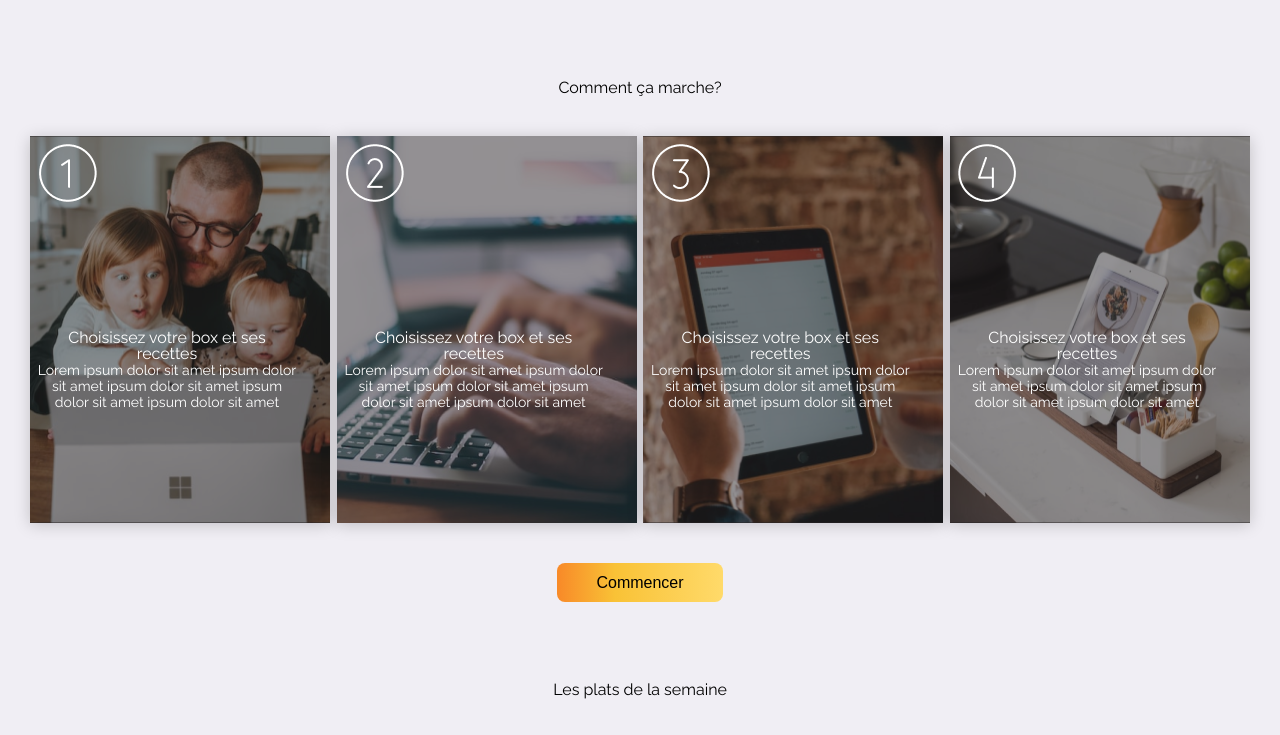
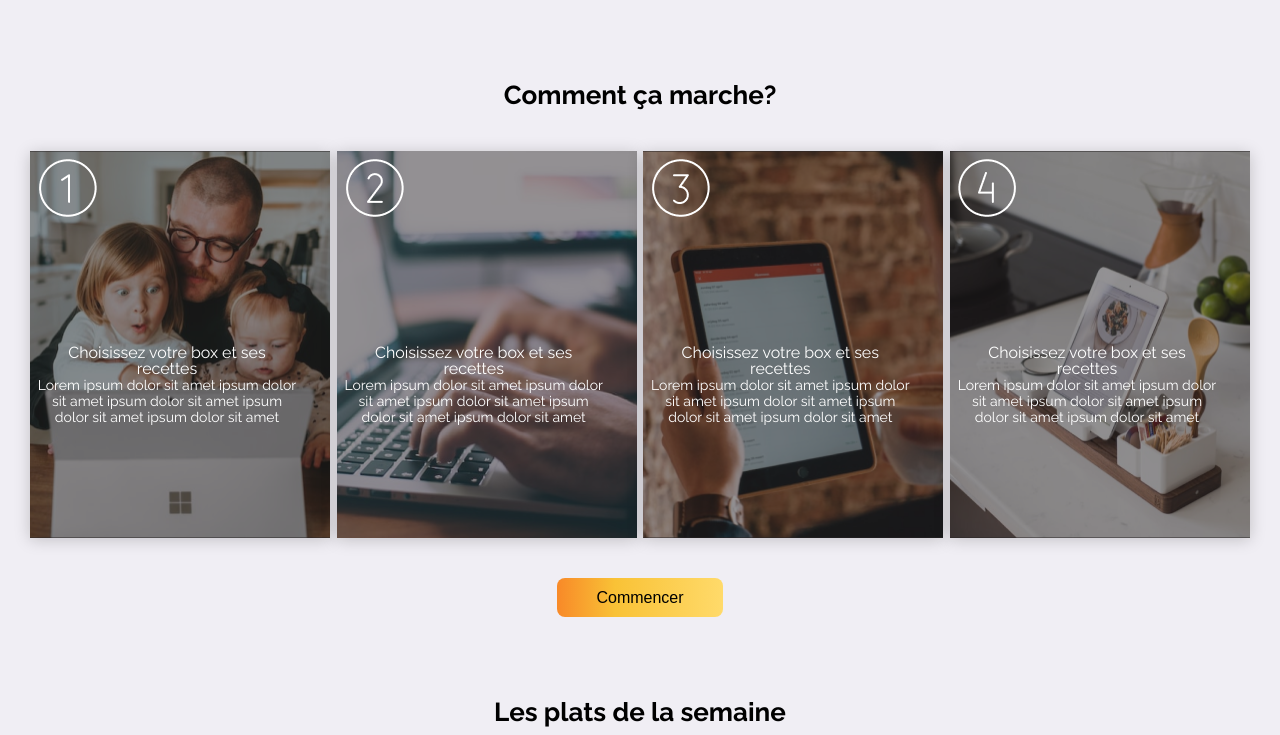
Before and after one commit to LostLemonCurd/sprint-minus, a plain HTML site: page index.html in a window 1280 px wide. Shown: the part 883-1618 px from the top of the page. Drawn offline with Linux system fonts and the light colour scheme.

Commit message:
added font-weight to title h2

```diff
--- a/index.html
+++ b/index.html
@@ -53,7 +53,7 @@
         </div>
         <!-- Comment ça marche? -->
         <div class="section-steps">
-            <h2>Comment ça marche?</h2>
+            <h2 class="h2">Comment ça marche?</h2>
             <div class="cards-step">
                 <div class="card">
                     <div class="etape-img">
@@ -100,7 +100,7 @@
         </div>
         <!-- Menu de la semaine -->
         <div class="menu">
-            <h2>Les plats de la semaine</h2>
+            <h2 class="h2">Les plats de la semaine</h2>
             <div class="menu-cards">
                 <div class="card">
                     <div class="card-img">
@@ -147,13 +147,13 @@
                 <img src="img/lifestyle.png" alt="Lifestyle pic">
             </div>
             <div class="lifestyle-infos">
-                <h2>Ce que disent nos abonnés</h2>
+                <h2 class="h2">Ce que disent nos abonnés</h2>
                 <p class="body1">@utilisateur<br><br>Très bonne expérience 👌, il y a un grand choix de menus, les plats proposés sont très bons ! 😋<br><br>#minus #box #enfants</p>
             </div>
         </div>
         <!-- Avis utilisateurs -->
         <div class="avis">
-            <h2>Ils ont testés pour vous</h2>
+            <h2 class="h2">Ils ont testés pour vous</h2>
             <div class="avis-section">
                 <div class="avis-card up-card">
                     <h2>Martin & Lucie</h2>
--- a/style.css
+++ b/style.css
@@ -181,6 +181,9 @@ header .cta-commencer:hover{
     align-items: center;
     margin: 0 30px;
 }
+.section-steps h2{
+    font-weight: bold;
+}
 .cards-step{
     display: flex;
     justify-content: space-between;
@@ -224,6 +227,9 @@ header .cta-commencer:hover{
     justify-content: center;
     align-items: center;
     margin: 80px 30px 0;
+}
+.menu h2{
+    font-weight: bold;
 }
 .menu-cards{
     margin:40px 0;
@@ -302,6 +308,7 @@ header .cta-commencer:hover{
 .avis h2{
     text-align: center;
     margin-bottom: 40px;
+    font-weight: bold;
 }
 .avis-section{
     display: flex;
```
